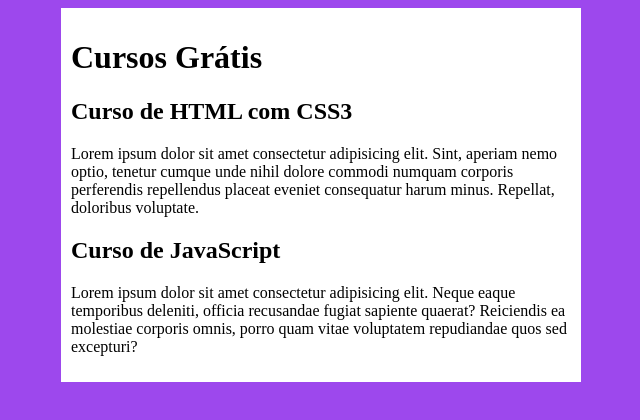
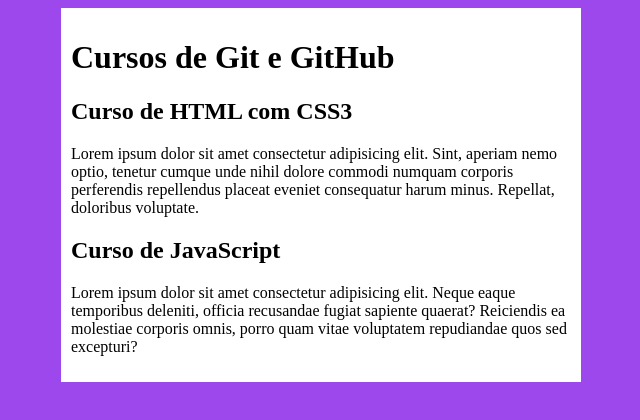
Before and after one commit to Jonathan-Alvarenga/projeto-site, a plain HTML site: page index.html in a window 1280 px wide. Shown: the whole page, without its empty margins (319-959 px from the left). Drawn offline with Linux system fonts and the light colour scheme.

Commit message:
update index

```diff
--- a/index.html
+++ b/index.html
@@ -10,7 +10,7 @@
 <body>
     <main>
         <header>
-            <h1>Cursos Grátis</h1>
+            <h1>Cursos de Git e GitHub</h1>
         </header>
         <article>
             <h2>Curso de HTML com CSS3</h2>
```
